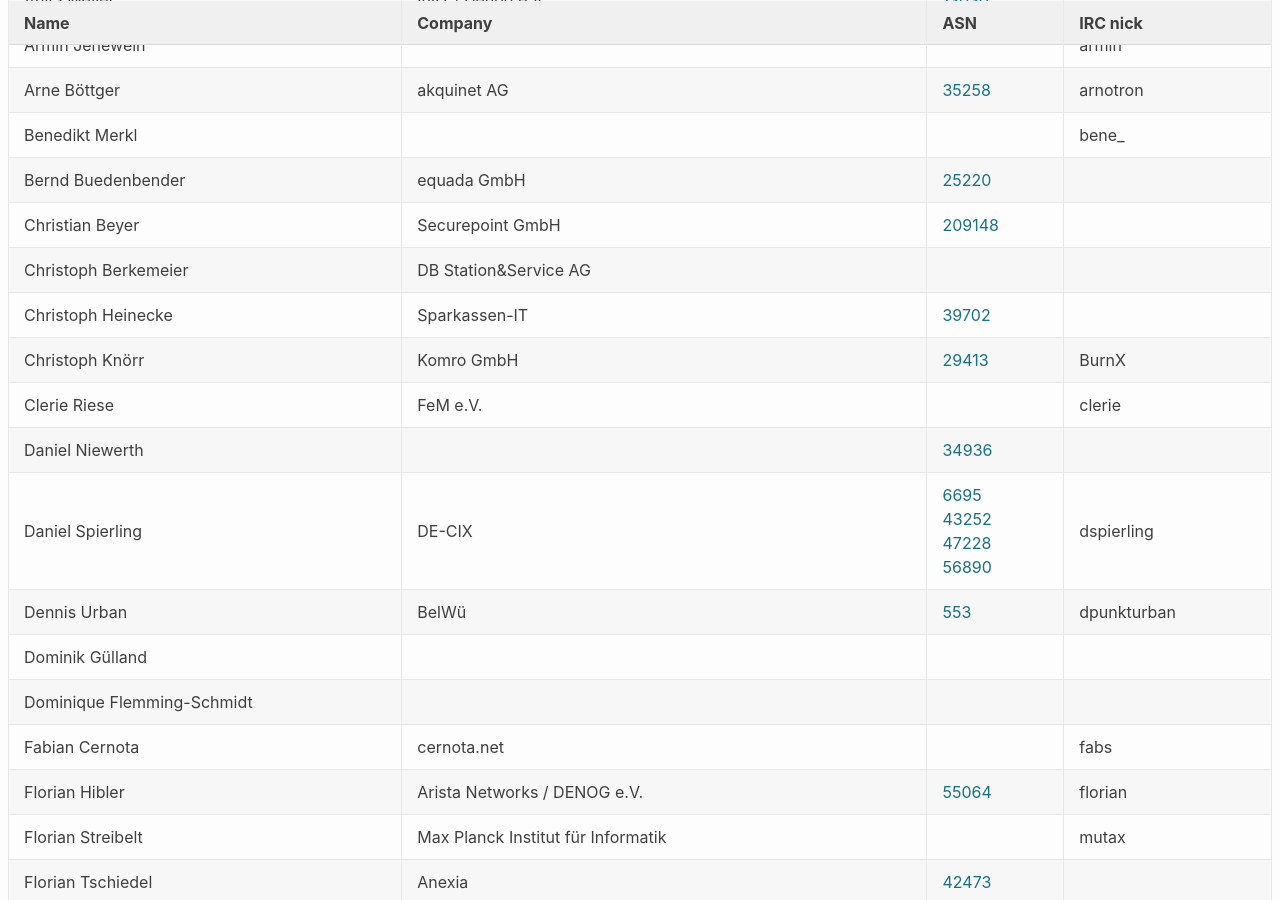
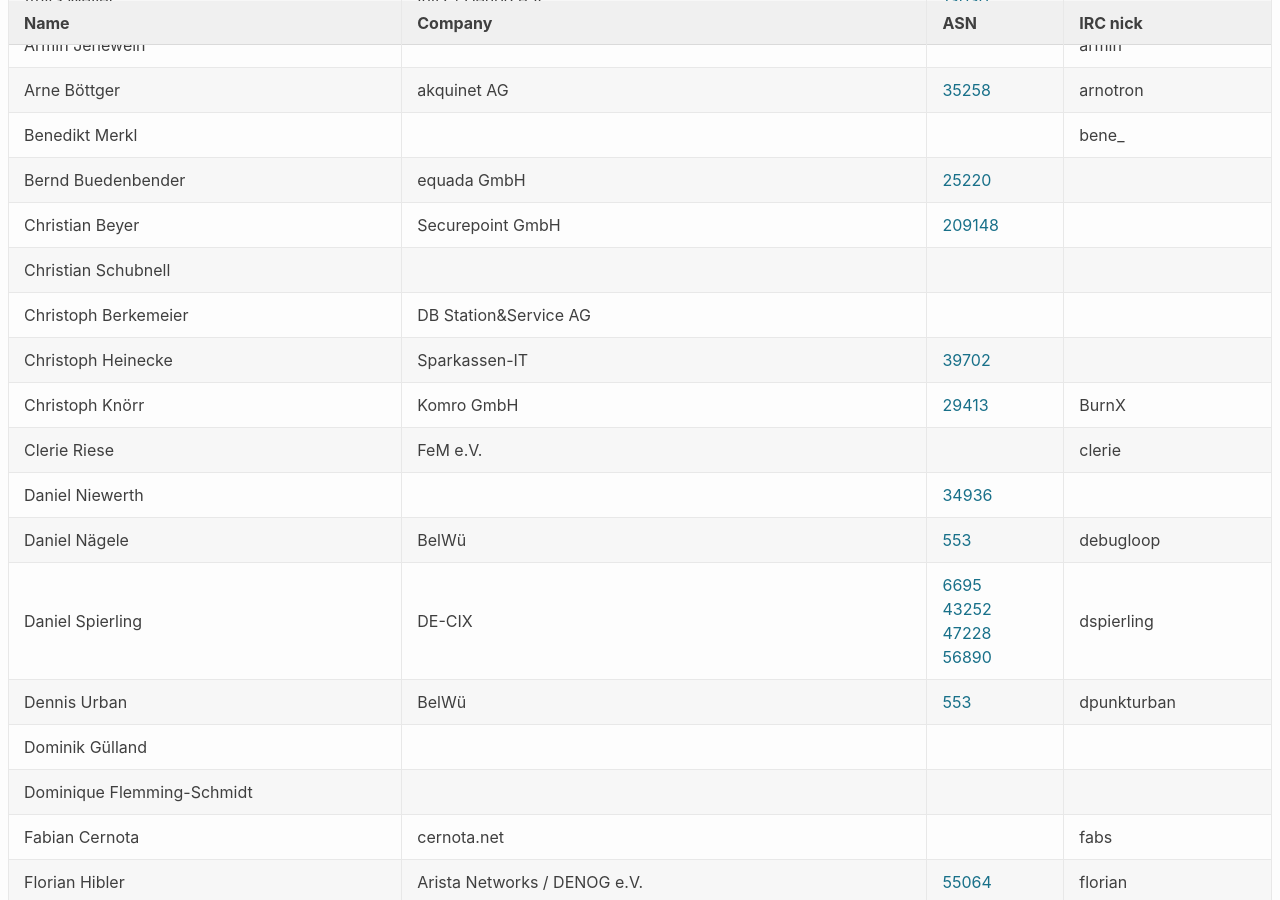
Before and after one commit to denog/pretix-attendeelist, a Jekyll site: the page built from denog2020.markdown, in a window 1280 px wide and 900 px high, scrolled down 391 px. Built offline with Jekyll 4.4.1, drawn with Linux system fonts in a browser that asks for light colours.

Commit message:
Latest data: Mon Jan 25 09:18:45 UTC 2021

```diff
--- a/_data/attendees_meetup2021-01.json
+++ b/_data/attendees_meetup2021-01.json
@@ -78,6 +78,12 @@
     "asn": "AS209148"
   },
   {
+    "name": "Christian Schubnell",
+    "company": null,
+    "irc": null,
+    "asn": null
+  },
+  {
     "name": "Christoph Berkemeier",
     "company": "DB Station&Service AG",
     "irc": null,
@@ -100,6 +106,12 @@
     "company": "FeM e.V.",
     "irc": "clerie",
     "asn": null
+  },
+  {
+    "name": "Daniel Nägele",
+    "company": "BelWü",
+    "irc": "debugloop",
+    "asn": "553"
   },
   {
     "name": "Daniel Niewerth",
```
